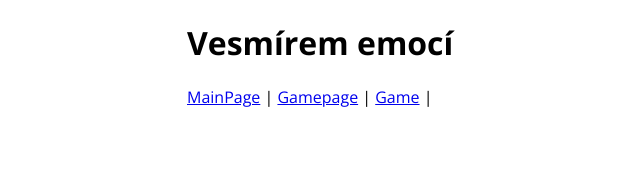
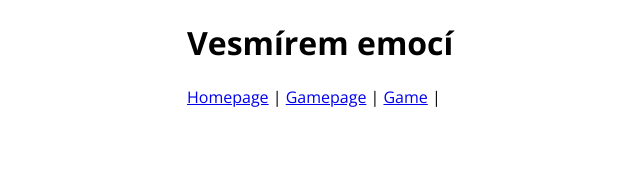
Before and after one commit to beveroni/vesmirem-emoci-app, a React app: page / in a window 1280 px wide. Shown: the top 176 px of the page, without its empty margins (245-885 px from the left). Built offline with nearby package versions, Linux system fonts and the light colour scheme.

Commit message:
Oprava názvu a komponenty z MainPage na HomePage

```diff
--- a/src/index.jsx
+++ b/src/index.jsx
@@ -1,7 +1,7 @@
 import React from 'react';
 import { createRoot } from 'react-dom/client';
 import { createBrowserRouter, RouterProvider, Link } from 'react-router-dom';
-import { MainPage } from './pages/MainPage';
+import { HomePage } from './pages/HomePage';
 import { GamePage } from './pages/GamePage';
 import { Game } from './pages/Game';
 import { ErrorPage } from './pages/ErrorPage';
@@ -12,7 +12,7 @@ const App = () => {
     <div className="container">
       <h1>Vesmírem emocí</h1>
       <nav>
-        <Link to="/">MainPage</Link>
+        <Link to="/">Homepage</Link>
         <span> | </span>
         <Link to="/gamepage">Gamepage</Link>
         <span> | </span>
@@ -29,16 +29,16 @@ const App = () => {
 //     element: <App />,
 //   },
 //   {
-//     path: '/homepage',
-//     element: <HomePage />,
+//     path: '/',
+//     element: ,
 //   },
 //   {
-//     path: '/aboutpage',
-//     element: <AboutPage />,
+//     path: '/',
+//     element: ,
 //   },
 //   {
-//     path: '/contact',
-//     element: <ContactPage />,
+//     path: '/',
+//     element: ,
 //   },
 // ]);
 
@@ -50,7 +50,7 @@ const router = createBrowserRouter([
     children: [
       {
         path: '/',
-        element: <MainPage />,
+        element: <HomePage />,
       },
       {
         path: '/gamepage',
--- a/src/pages/MainPage/index.jsx
+++ b/src/pages/HomePage/index.jsx
@@ -1,6 +1,6 @@
 import React from 'react';
 
-export const MainPage = () => {
+export const HomePage = () => {
   return (
     <div>
       <h2>dgfdgfdsgfdhgds</h2>
```
